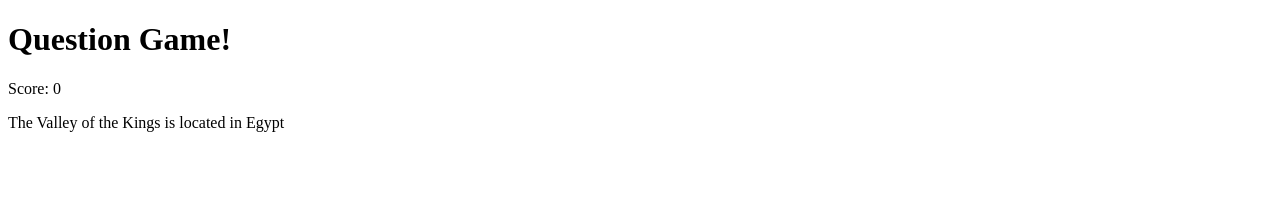
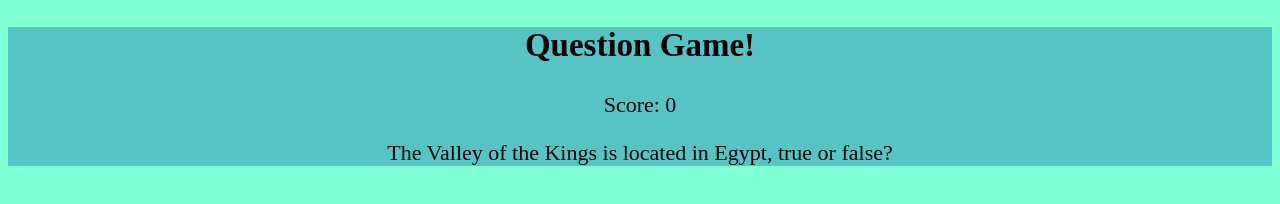
Before and after one commit to j22shelton/Javascript-Game, a plain HTML site: page index.html in a window 1280 px wide. Drawn offline with Linux system fonts and the light colour scheme.

Commit message:
styling added

```diff
--- /dev/null
+++ b/assets/css/style.css
@@ -0,0 +1,11 @@
+
+ .container {
+    width: 100%;
+    background-color: rgb(86, 196, 196);
+    text-align: center;
+ }
+
+ body {
+     background-color: aquamarine;
+     font-size: 22px;
+ }
--- a/index.html
+++ b/index.html
@@ -4,11 +4,15 @@
 <head>
   <meta charset="UTF-8">
   <title>Question Game</title>
+  <meta name="viewport"  content="width-device-width, initial-scale-1">
+  <link rel="stylesheet" type="text/css" href="assets/css/style.css">
 </head>
 
 <body>
 
-  <h1>Question Game!</h1>
+<div class="container">
+
+  <h2>Question Game!</h2>
 
   <p id="score"></p>
   <p id="question"></p>
@@ -20,11 +24,12 @@
 
     // The array of questions for our quiz game.
     var questions = [
-      { q: "The Valley of the Kings is located in Egypt", a: "t" },
-      { q: "Brazil is the largest country in South America", a: "t" },
-      { q: "There are many volcanoes located near France", a: "f" },
-      { q: "The Euro Tunnel links England with Japan", a: "f" },
-      { q: "In Norway, A fjord is another word for a glacier", a: "f" }
+
+      { q: "The Valley of the Kings is located in Egypt, true or false?", a: "t" },
+      { q: "Brazil is the largest country in South America, true or false?", a: "t" },
+      { q: "There are many volcanoes located near France, true or false?", a: "f" },
+      { q: "The Euro Tunnel links England with Japan, true or false?", a: "f" },
+      { q: "In Norway, A fjord is another word for a glacier, true or false?", a: "f" }
     ];
 
     // We start the game with a score of 0.
@@ -97,6 +102,8 @@
 
   </script>
 
+</div>
+
 </body>
 
 </html>
--- /dev/null
+++ b/style.css
@@ -0,0 +1,7 @@
+
+ .container {
+    width: 100%;
+    max-width: 960px;
+    margin-top: 125px;
+    background-color: rgb(86, 196, 196);
+ }
```
Also changed, not shown: 2 other files.
